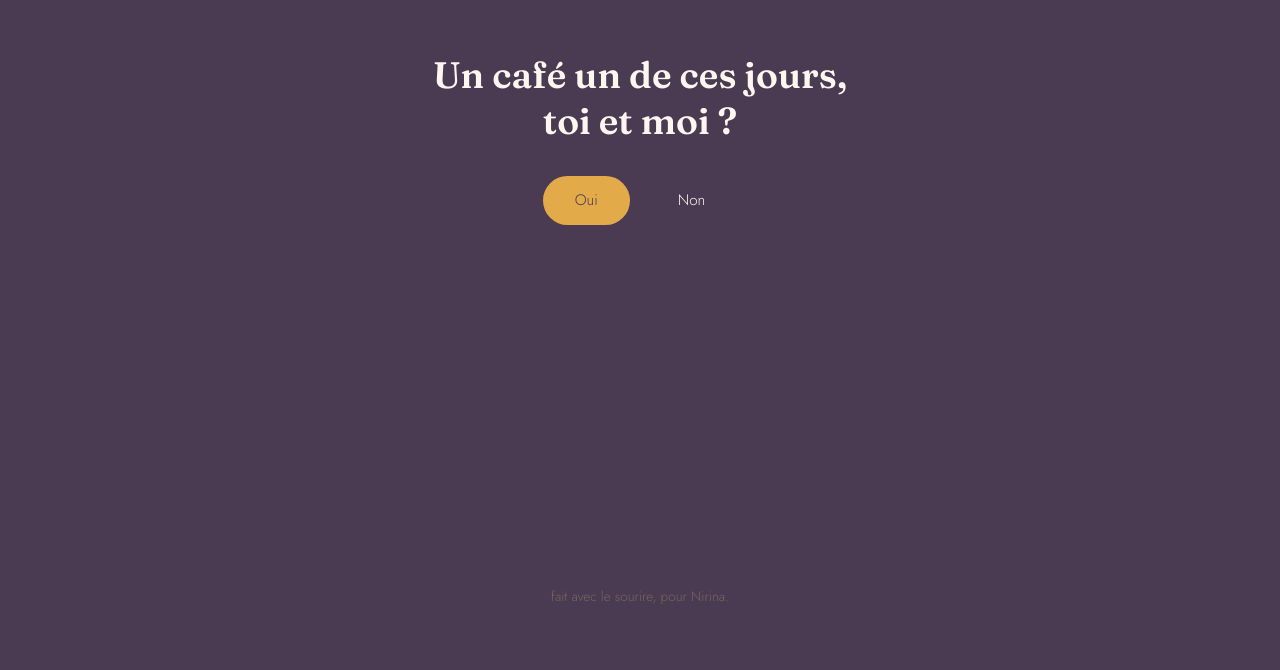
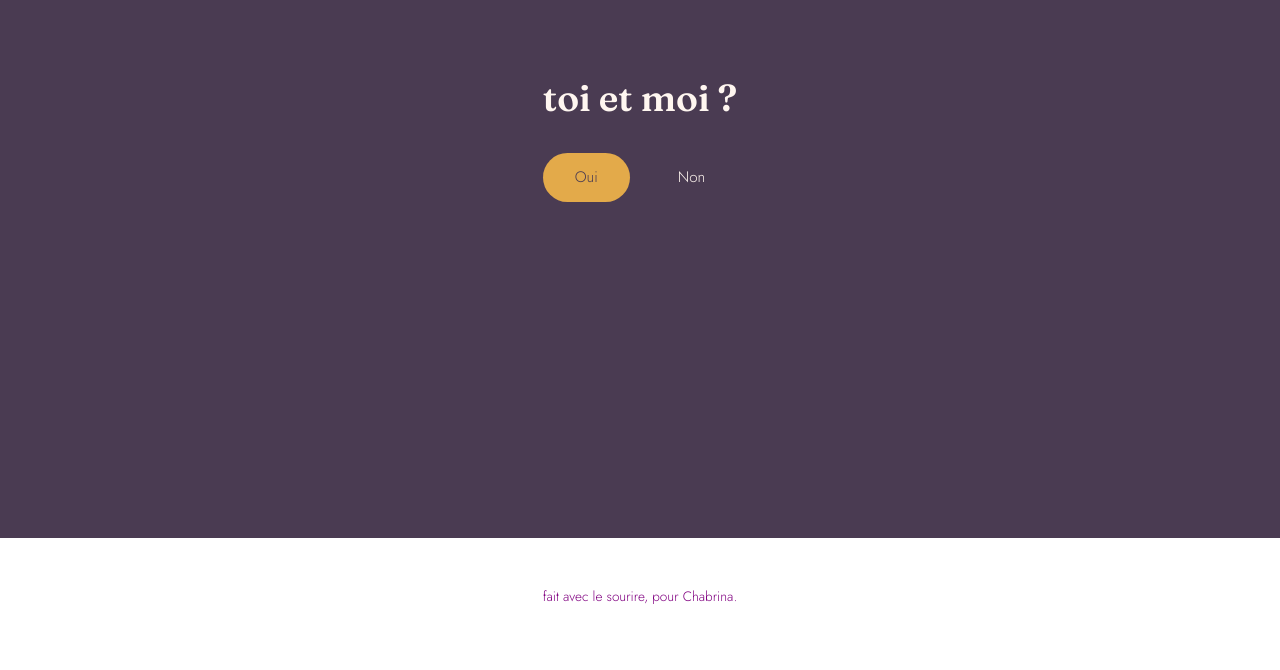
Before and after one commit to ronan077msi/Chabrina, a plain HTML site: page index.html in a window 1280 px wide. Shown: the part 4310-4980 px from the top of the page. Drawn offline with Linux system fonts and the light colour scheme.

Commit message:
Change footer color and text
Updated footer text and modified styles for footer.

```diff
--- a/index.html
+++ b/index.html
@@ -652,11 +652,11 @@
   footer{
     text-align: center;
     padding: 3rem 6vw 4rem;
-    color: var(--ink-soft);
+    color: purple;
     font-size: 0.85rem;
     position: relative;
     z-index: 1;
-    background: var(--plum);
+    background: white;
   }
 
   @media (max-width: 480px){
@@ -791,7 +791,7 @@
       <input type="radio" name="cafe" id="cafe-yes" class="vh-input">
       <input type="radio" name="cafe" id="cafe-no" class="vh-input">
 
-      <h2>Un café un de ces jours, toi et moi ?</h2>
+      <h2>toi et moi ?</h2>
       <div class="cafe-choices">
         <label for="cafe-yes" class="cafe-yes">Oui</label>
         <label for="cafe-no" class="cafe-no">Non</label>
@@ -805,7 +805,7 @@
 
 </main>
 
-<footer>fait avec le sourire, pour Nirina.</footer>
+<footer>fait avec le sourire, pour Chabrina.</footer>
 
 
   <audio id="bg-music" loop>
```
